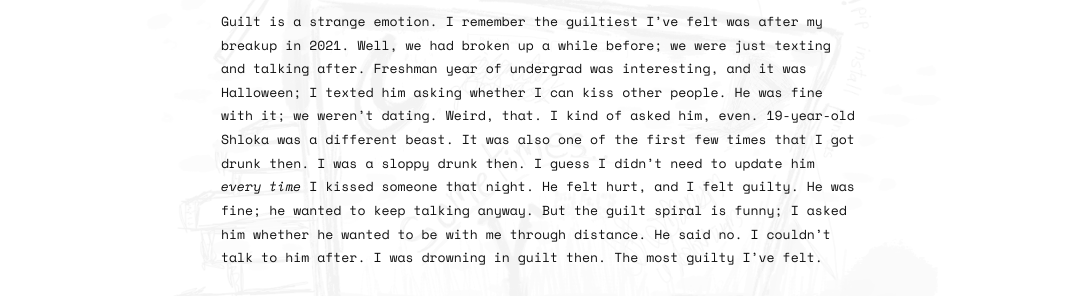
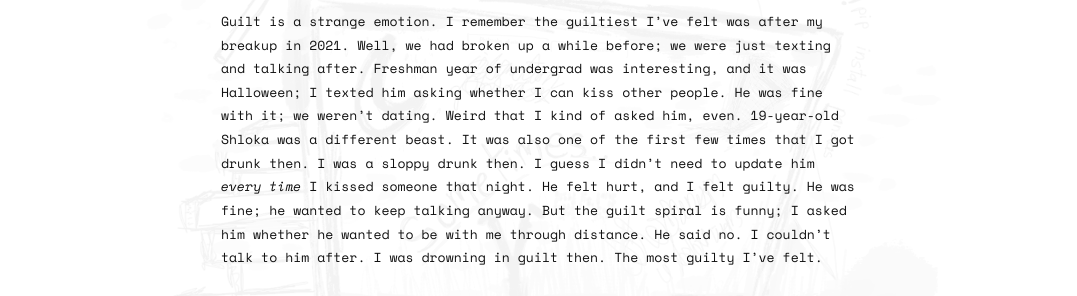
Before and after one commit to shlokamohanty/i-write-sometimes, a Jekyll site: the page built from _posts/2026-08-29-inward-outward.md, in a window 1280 px wide and 900 px high. Shown: the part 339-635 px from the top of the window, without its empty margins (99-1176 px from the left). Built offline with Jekyll 4.4.1, drawn with Linux system fonts in a browser that asks for light colours; some web fonts are replaced; some of the changed text lies outside the part shown.

Commit message:
w4wrwbr
srtsrtnnstr

```diff
--- a/_posts/2026-08-29-inward-outward.md
+++ b/_posts/2026-08-29-inward-outward.md
@@ -8,7 +8,7 @@ tags: personal-ongoing
 
 I think a lot about inward and outward emotions. My roommate felt guilty. She said it was empathy. I thought it was slightly condescending. I told her after, it was silly, got solved quickly. But it made me think a lot about inward and outward emotions.
 
-Guilt is a strange emotion. I remember the guiltiest I've felt was after my breakup in 2021. Well, we had broken up a while before; we were just texting and talking after. Freshman year of undergrad was interesting, and it was Halloween; I texted him asking whether I can kiss other people. He was fine with it; we weren't dating. Weird, that. I kind of asked him, even. 19-year-old Shloka was a different beast. It was also one of the first few times that I got drunk then. I was a sloppy drunk then. I guess I didn't need to update him *every time* I kissed someone that night. He felt hurt, and I felt guilty. He was fine; he wanted to keep talking anyway. But the guilt spiral is funny; I asked him whether he wanted to be with me through distance. He said no. I couldn't talk to him after. I was drowning in guilt then. The most guilty I've felt.
+Guilt is a strange emotion. I remember the guiltiest I've felt was after my breakup in 2021. Well, we had broken up a while before; we were just texting and talking after. Freshman year of undergrad was interesting, and it was Halloween; I texted him asking whether I can kiss other people. He was fine with it; we weren't dating. Weird that I kind of asked him, even. 19-year-old Shloka was a different beast. It was also one of the first few times that I got drunk then. I was a sloppy drunk then. I guess I didn't need to update him *every time* I kissed someone that night. He felt hurt, and I felt guilty. He was fine; he wanted to keep talking anyway. But the guilt spiral is funny; I asked him whether he wanted to be with me through distance. He said no. I couldn't talk to him after. I was drowning in guilt then. The most guilty I've felt.
 
 I don't think I was empathetic in 2021. I was too caught up in feeling guilty. I got defensive; I didn’t actually try to listen to what he was saying after he said he was hurt, and sit with myself knowing that I hurt him.
 
```
Also changed, not shown: other parts of _posts/2026-08-29-inward-outward.md (+1 -1 lines), _posts/.obsidian/workspace.json (+9 -9 lines).
